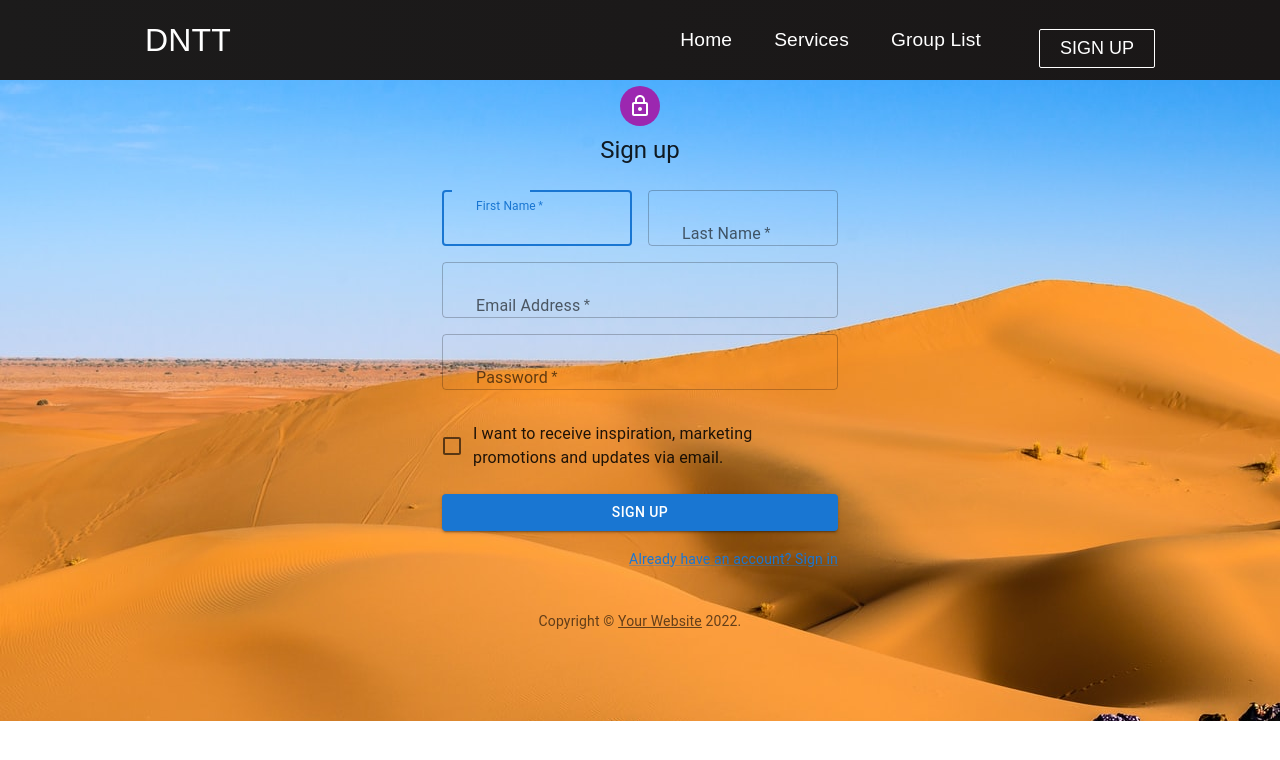
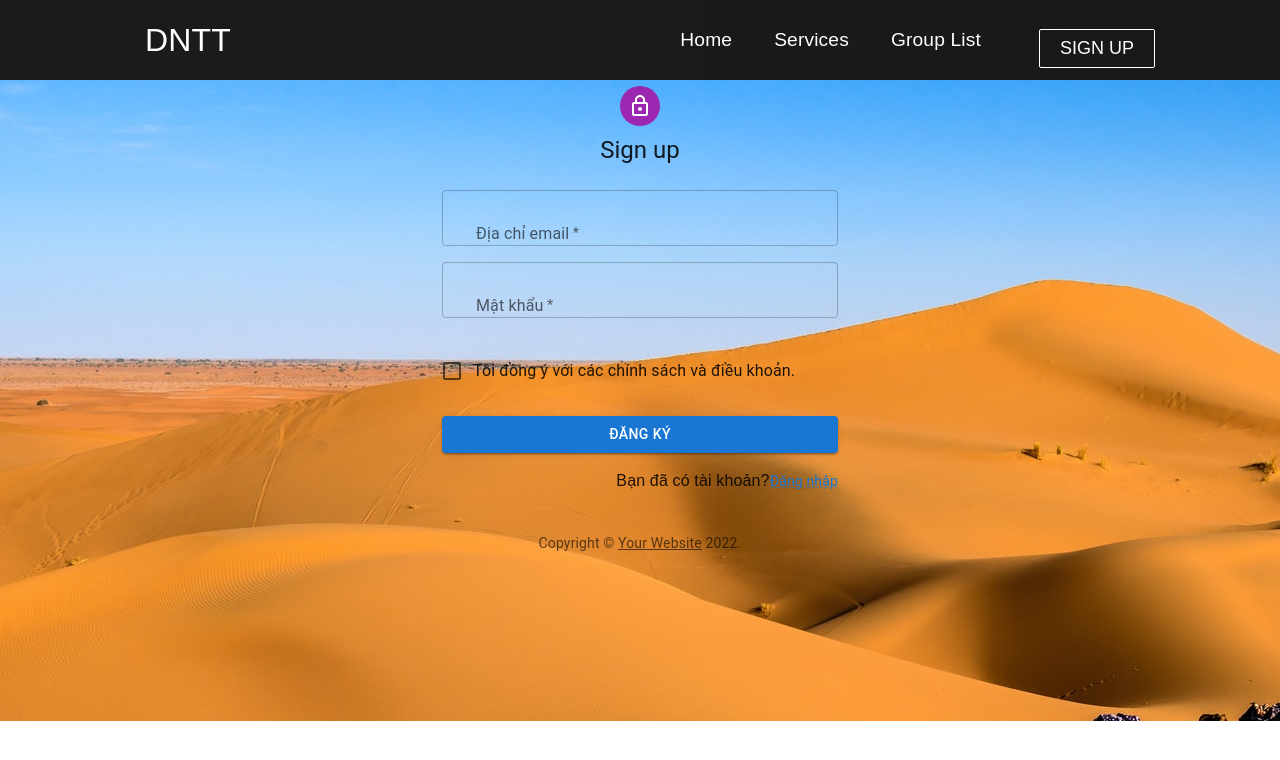
Before and after one commit to Dungoss/PTUDWNC-MidtermProject, a React (Create React App) app in the folder frontend/: page /sign-up in a window 1280 px wide. Shown: the top 760 px of the page. Built offline with nearby package versions, Linux system fonts and the light colour scheme.

Commit message:
Them API register

```diff
--- a/frontend/package.json
+++ b/frontend/package.json
@@ -16,6 +16,7 @@
     "@testing-library/react": "^13.4.0",
     "@testing-library/user-event": "^13.5.0",
     "antd": "^4.24.2",
+    "axios": "^1.2.0",
     "bootstrap": "^5.2.3",
     "chart.js": "^4.0.1",
     "formik": "^2.2.9",
--- /dev/null
+++ b/frontend/src/api/axios.js
@@ -0,0 +1,15 @@
+import Axios from 'axios';
+
+const baseURL = "http://localhost:5000/"
+const api = Axios.create({
+  withCredentials: true,
+  baseURL,
+  headers: {
+    Accept: '*/*',
+    // token: 'Ezstore@123',
+    // Authorization: Cookies.get('node_token') || '',
+    // 'x-access-token': Cookies.get('token') || ''
+  },
+});
+
+export default api;
--- /dev/null
+++ b/frontend/src/api/index.js
@@ -0,0 +1,31 @@
+import api from "./axios";
+
+export const loginApi = ({ username, password }) =>
+  new Promise((resolve, reject) => {
+    api
+      .post(`/account/login`, {
+        username,
+        password,
+      })
+      .then((rs) => {
+        resolve(rs.data);
+      })
+      .catch((err) => {
+        reject(err);
+      });
+  });
+
+export const registerApi = ({ username, password }) =>
+  new Promise((resolve, reject) => {
+    api
+      .post(`/account/register`, {
+        username,
+        password,
+      })
+      .then((rs) => {
+        resolve(rs.data);
+      })
+      .catch((err) => {
+        reject(err);
+      });
+  });
--- a/frontend/src/views/Login/index.js
+++ b/frontend/src/views/Login/index.js
@@ -1,9 +1,11 @@
 import './index.css'
 import { FaFacebook, FaGoogle } from "react-icons/fa";
 import React from 'react';
+import { loginApi } from '../../api';
 
 
  const Login = () =>{
+
     return(
       <>
       <div className='cover'>
@@ -24,15 +26,15 @@ const FormHeader = props => (
 
 const Form = props => (
    <div>
-     <FormInput description="Username" placeholder="Enter your username" type="text" />
-     <FormInput description="Password" placeholder="Enter your password" type="password"/>
-     <FormButton title="Log in"/>
+     <FormInput description="Tên đăng nhập" placeholder="Nhập tên đăng nhập" type="text" />
+     <FormInput description="Mật khẩu" placeholder="Nhập mật khẩu" type="password"/>
+     <FormButton title="Đăng nhập"/>
    </div>
 );
 
 const FormButton = props => (
   <div id="button" class="row">
-    <button>{props.title}</button>
+    <button type='submit'>{props.title}</button>
   </div>
 );
 
--- a/frontend/src/views/Signup/index.js
+++ b/frontend/src/views/Signup/index.js
@@ -1,29 +1,34 @@
-import * as React from 'react';
-import Avatar from '@mui/material/Avatar';
-import Button from '@mui/material/Button';
-import CssBaseline from '@mui/material/CssBaseline';
-import TextField from '@mui/material/TextField';
-import FormControlLabel from '@mui/material/FormControlLabel';
-import Checkbox from '@mui/material/Checkbox';
-import Link from '@mui/material/Link';
-import Grid from '@mui/material/Grid';
-import Box from '@mui/material/Box';
-import LockOutlinedIcon from '@mui/icons-material/LockOutlined';
-import Typography from '@mui/material/Typography';
-import Container from '@mui/material/Container';
-import { createTheme, ThemeProvider } from '@mui/material/styles';
-import './index.css'
-
+import * as React from "react";
+import Avatar from "@mui/material/Avatar";
+import Button from "@mui/material/Button";
+import CssBaseline from "@mui/material/CssBaseline";
+import TextField from "@mui/material/TextField";
+import FormControlLabel from "@mui/material/FormControlLabel";
+import Checkbox from "@mui/material/Checkbox";
+import Link from "@mui/material/Link";
+import Grid from "@mui/material/Grid";
+import Box from "@mui/material/Box";
+import LockOutlinedIcon from "@mui/icons-material/LockOutlined";
+import Typography from "@mui/material/Typography";
+import Container from "@mui/material/Container";
+import { createTheme, ThemeProvider } from "@mui/material/styles";
+import { registerApi } from "../../api";
+import "./index.css";
 
 function Copyright(props) {
   return (
-    <Typography variant="body2" color="text.secondary" align="center" {...props}>
-      {'Copyright © '}
+    <Typography
+      variant="body2"
+      color="text.secondary"
+      align="center"
+      {...props}
+    >
+      {"Copyright © "}
       <Link color="inherit" href="https://mui.com/">
         Your Website
-      </Link>{' '}
+      </Link>{" "}
       {new Date().getFullYear()}
-      {'.'}
+      {"."}
     </Typography>
   );
 }
@@ -31,38 +36,51 @@ function Copyright(props) {
 const theme = createTheme();
 
 export default function SignUp() {
-  const handleSubmit = (event) => {
+  const handleSubmit = async (event) => {
     event.preventDefault();
     const data = new FormData(event.currentTarget);
     console.log({
-      email: data.get('email'),
-      password: data.get('password'),
+      email: data.get("email"),
+      password: data.get("password"),
     });
+    const res = await registerApi({
+      username: data.get("email"),
+      password: data.get("password"),
+    });
+    console.log("res", res);
+    if (res?.success) {
+
+    }
   };
 
   return (
-    <div className='root'>
-      <div className='cover'>
+    <div className="root">
+      <div className="cover">
         <ThemeProvider theme={theme}>
-      <Container component="main" maxWidth="xs" className='ctn'>
+          <Container component="main" maxWidth="xs" className="ctn">
             <CssBaseline />
             <Box
               sx={{
                 marginTop: 8,
-            display: 'flex',
-            flexDirection: 'column',
-            alignItems: 'center',
+                display: "flex",
+                flexDirection: "column",
+                alignItems: "center",
               }}
             >
-          <Avatar sx={{ m: 1, bgcolor: 'secondary.main' }}>
+              <Avatar sx={{ m: 1, bgcolor: "secondary.main" }}>
                 <LockOutlinedIcon />
               </Avatar>
               <Typography component="h1" variant="h5">
                 Sign up
               </Typography>
-          <Box component="form" noValidate onSubmit={handleSubmit} sx={{ mt: 3 }}>
+              <Box
+                component="form"
+                noValidate
+                onSubmit={handleSubmit}
+                sx={{ mt: 3 }}
+              >
                 <Grid container spacing={2}>
-              <Grid item xs={12} sm={6}>
+                  {/* <Grid item xs={12} sm={6}>
                 <TextField
                   autoComplete="given-name"
                   name="firstName"
@@ -82,13 +100,13 @@ export default function SignUp() {
                   name="lastName"
                   autoComplete="family-name"
                 />
-              </Grid>
+              </Grid> */}
                   <Grid item xs={12}>
                     <TextField
                       required
                       fullWidth
                       id="email"
-                  label="Email Address"
+                      label="Địa chỉ email"
                       name="email"
                       autoComplete="email"
                     />
@@ -98,7 +116,7 @@ export default function SignUp() {
                       required
                       fullWidth
                       name="password"
-                  label="Password"
+                      label="Mật khẩu"
                       type="password"
                       id="password"
                       autoComplete="new-password"
@@ -106,8 +124,10 @@ export default function SignUp() {
                   </Grid>
                   <Grid item xs={12}>
                     <FormControlLabel
-                  control={<Checkbox value="allowExtraEmails" color="primary" />}
-                  label="I want to receive inspiration, marketing promotions and updates via email."
+                      control={
+                        <Checkbox value="allowExtraEmails" color="primary" />
+                      }
+                      label="Tôi đồng ý với các chính sách và điều khoản."
                     />
                   </Grid>
                 </Grid>
@@ -117,13 +137,13 @@ export default function SignUp() {
                   variant="contained"
                   sx={{ mt: 3, mb: 2 }}
                 >
-              Sign Up
+                  Đăng ký
                 </Button>
                 <Grid container justifyContent="flex-end">
                   <Grid item>
+                    Bạn đã có tài khoản?
                     <Link href="/sign-in" variant="body2">
-                  Already have an account? Sign in
-
+                      Đăng nhập
                     </Link>
                   </Grid>
                 </Grid>
```
Also changed, not shown: 1 other file (tests, documents, lock files or other folders). Lines whose indentation alone changed are shown as unchanged.
